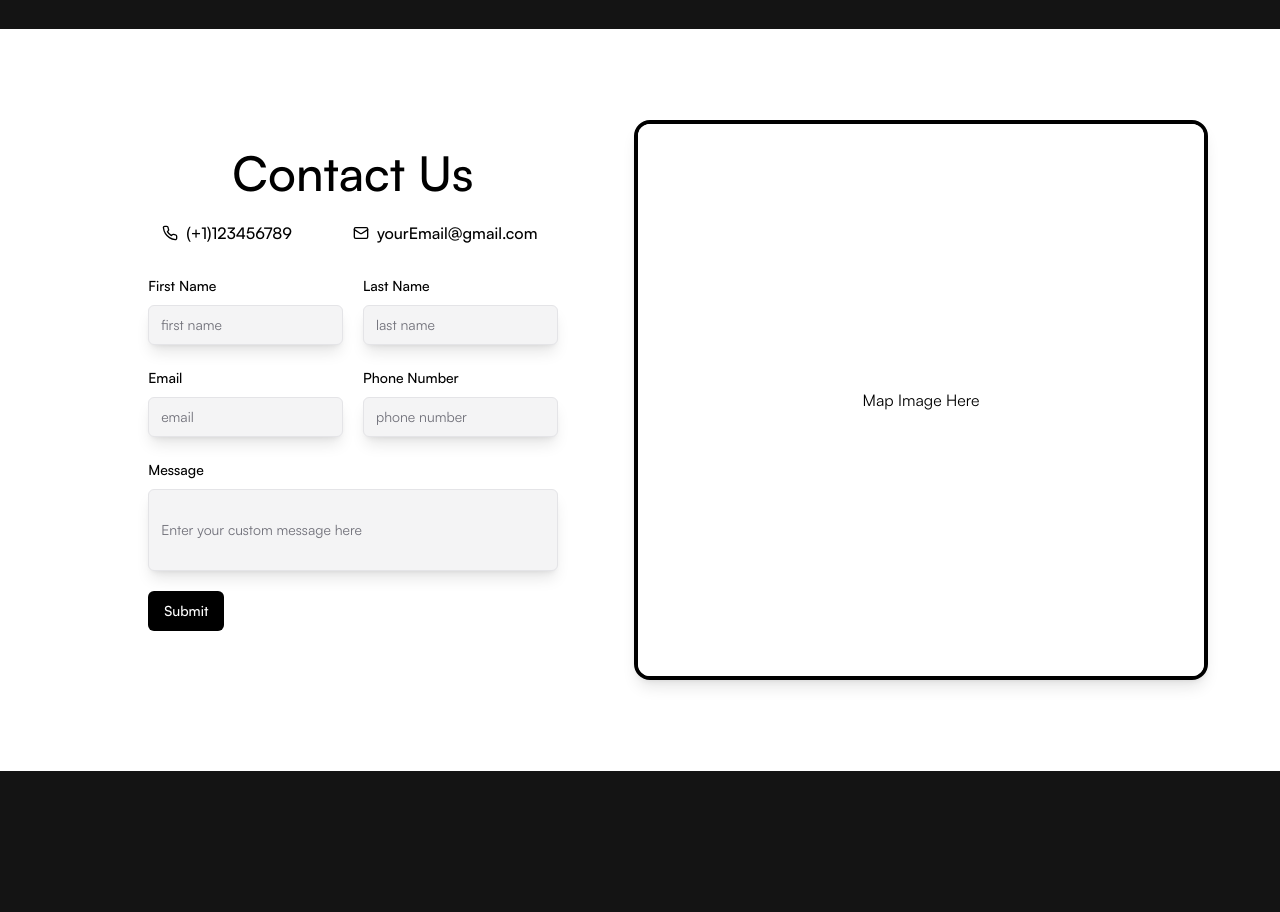
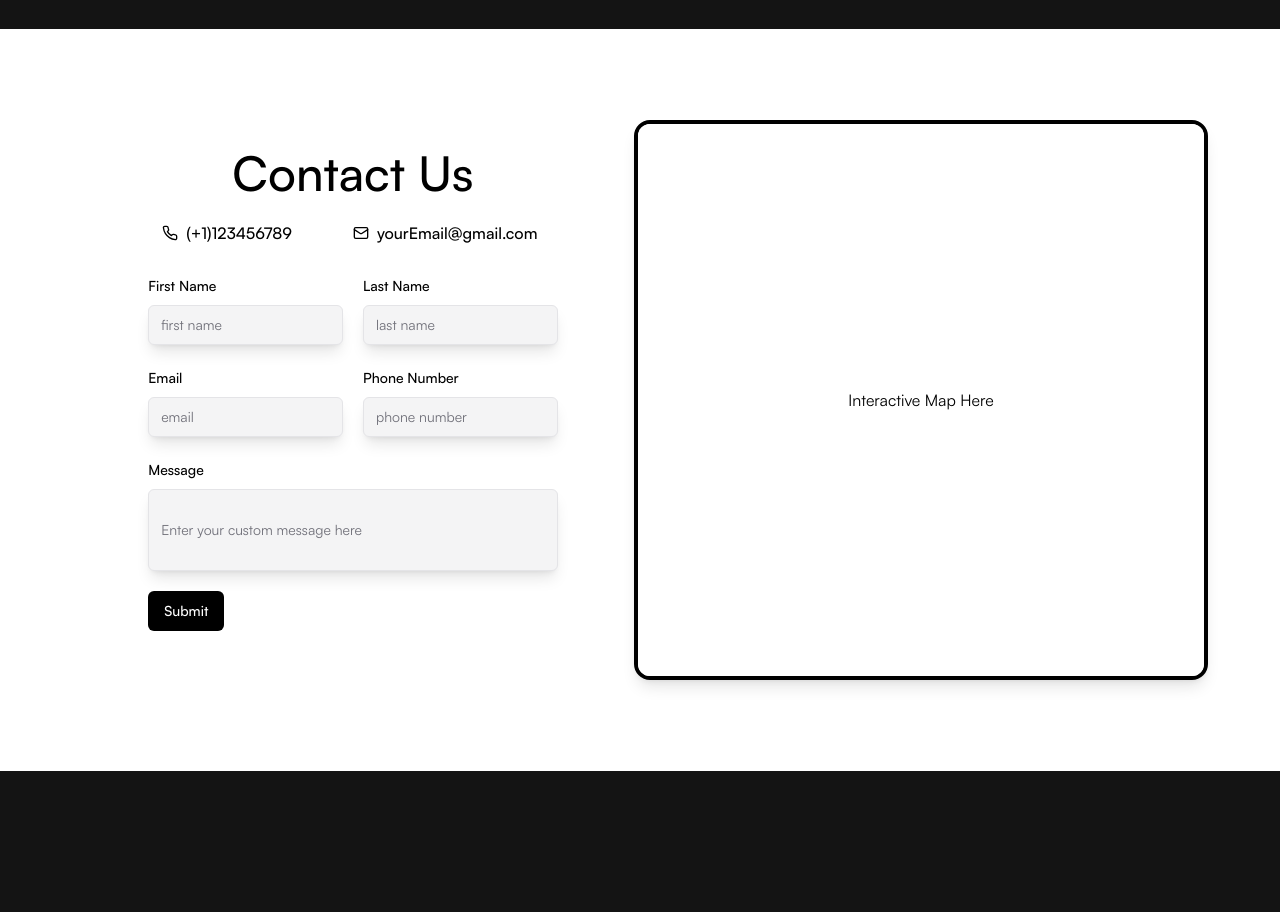
Before and after one commit to JJ-LXIX/dental-site-test, a Next.js app: page / in a window 1280 px wide. Shown: the part 6000-6912 px from the top of the page. Built offline with nearby package versions, Linux system fonts and the light colour scheme.

Commit message:
updated text of map component

```diff
--- a/components/ContactFormSection/MapComponent.jsx
+++ b/components/ContactFormSection/MapComponent.jsx
@@ -23,7 +23,7 @@ function MapComponent({}) {
         <Marker longitude={78.042} latitude={27.173} color="red" />
       </Map> */}
       <p className="absolute inset-0 flex items-center justify-center bg-white text-center text-black">
-        Map Image Here
+        Interactive Map Here
       </p>
     </div>
   );
```
